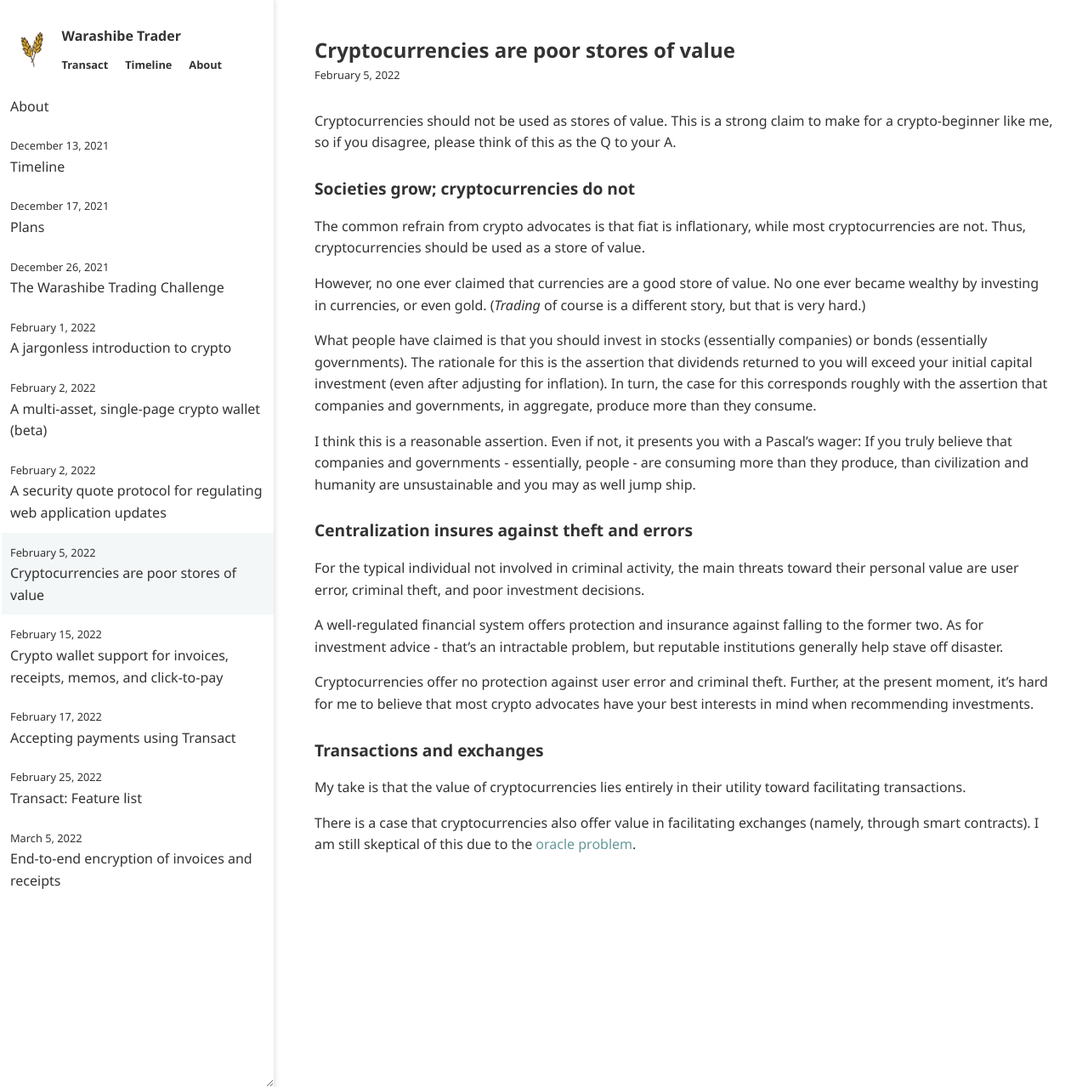
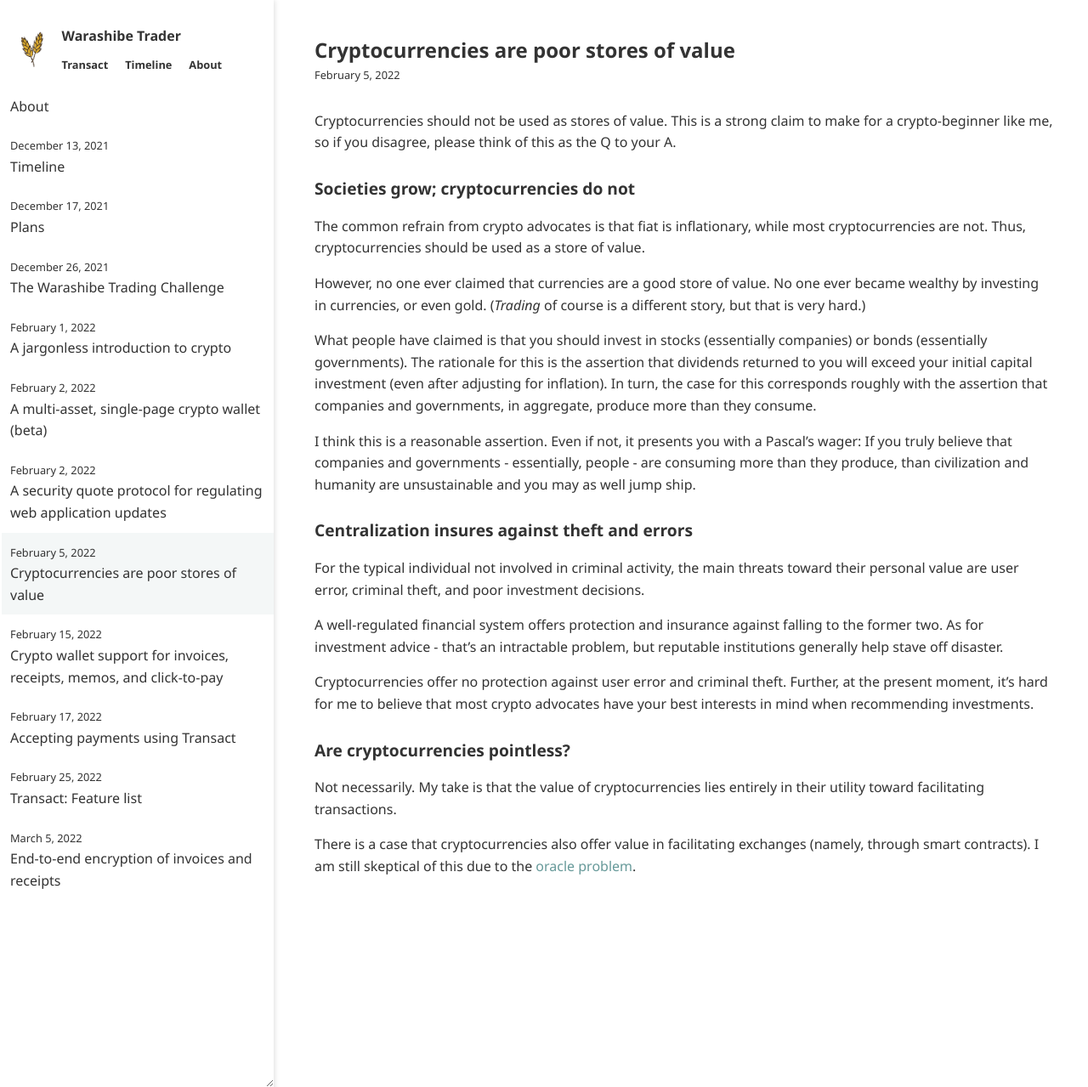
Before and after one commit to warashibetrader/warashibetrader.github.io, a Jekyll site: the page built from _posts/2022-02-05-crypto-value-store.md, in a window 1280 px wide and 1279 px high. Shown: the whole window at 85% size. Built offline with Jekyll 4.4.1, drawn with Linux system fonts in a browser that asks for light colours.

Commit message:
Update 2022-02-05-crypto-value-store.md

```diff
--- a/_posts/2022-02-05-crypto-value-store.md
+++ b/_posts/2022-02-05-crypto-value-store.md
@@ -25,8 +25,8 @@ A well-regulated financial system offers protection and insurance against fallin
 
 Cryptocurrencies offer no protection against user error and criminal theft. Further, at the present moment, it's hard for me to believe that most crypto advocates have your best interests in mind when recommending investments.
 
-### Transactions and exchanges
+### Are cryptocurrencies pointless?
 
-My take is that the value of cryptocurrencies lies entirely in their utility toward facilitating transactions.
+Not necessarily. My take is that the value of cryptocurrencies lies entirely in their utility toward facilitating transactions.
 
 There is a case that cryptocurrencies also offer value in facilitating exchanges (namely, through smart contracts). I am still skeptical of this due to the [oracle problem]({% post_url 2022-02-01-crypto-space %}).
```
